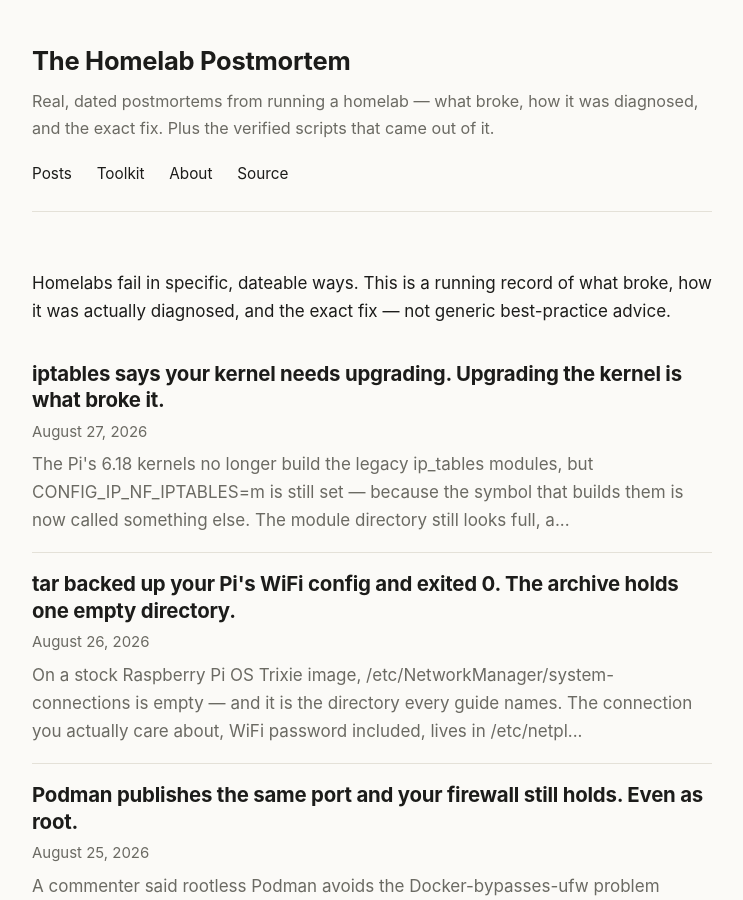
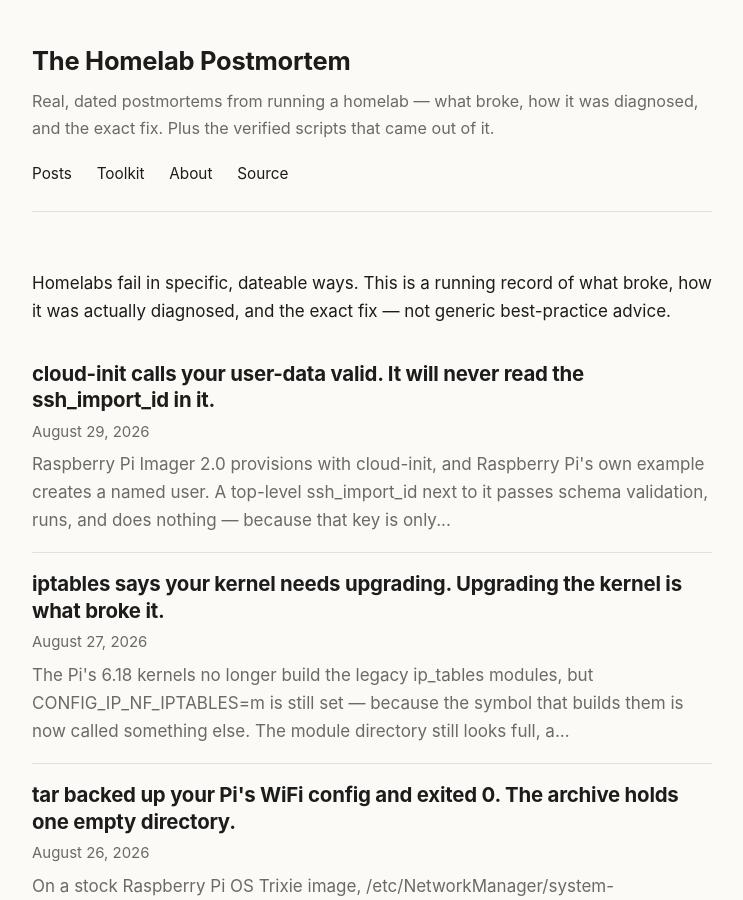
Before and after one commit to mitoyosh/homelab-postmortem, a Jekyll site: the page built from index.html, in a window 1280 px wide and 900 px high. Shown: the whole window, without its empty margins (268-1011 px from the left). Built offline with Jekyll 4.4.1, drawn with Linux system fonts in a browser that asks for light colours; some of the changed lines change nothing that is shown.

Commit message:
Post: cloud-init calls your user-data valid
A top-level ssh_import_id is read only inside if user_cfg["default"], and a
user created through users: is not default. Schema validates it, the nested
ssh_authorized_keys beside it works, and the import silently never happens.
Ships check-cloudinit-ssh-import.sh.

````diff
--- a/_posts/2026-08-26-wifi-config-not-in-system-connections.md
+++ b/_posts/2026-08-26-wifi-config-not-in-system-connections.md
@@ -168,6 +168,8 @@ A WiFi connection and an ethernet connection — the same two types the netplan-
 
 I am deliberately not going to tell you which tool put the `wlan0` profile into netplan, because I could not establish it and I would rather say so. `raspi-config` sets WiFi by shelling out to `nmcli` — there is not one reference to netplan in it — and `nmtui` is part of `network-manager` and goes through the same library. Both of those should therefore land in the keyfile directory, exactly as my test connections did. They did not, for this machine's WiFi profile.
 
+Provisioning on this image has more than one way to look configured and not be. cloud-init arrived with Imager 2.0, and [a top-level `ssh_import_id` in your user-data is silently never read](https://homelabpostmortem.com/2026/08/29/cloud-init-validates-the-key-it-never-reads/) for the kind of user Raspberry Pi's own example creates.
+
 Take that as the practical finding rather than a loose end: **a Pi that has been configured over time can have some of its network state in each store, and which is which is not something you can reason out from the tool you remember using.** You have to look. Backing up either directory alone silently captures part of the picture, and the part it misses is not predictable.
 
 Modifying an existing netplan-backed connection, on the other hand, edits the YAML in place rather than migrating it to a keyfile. Setting a static IP on the (unused, disconnected) `eth0` profile:
--- /dev/null
+++ b/_posts/2026-08-29-cloud-init-validates-the-key-it-never-reads.md
@@ -0,0 +1,156 @@
+---
+title: "cloud-init calls your user-data valid. It will never read the ssh_import_id in it."
+date: 2026-08-29
+excerpt: "Raspberry Pi Imager 2.0 provisions with cloud-init, and Raspberry Pi's own example creates a named user. A top-level ssh_import_id next to it passes schema validation, runs, and does nothing — because that key is only read for a user marked default, and an Imager-created user never is."
+devto_tags: raspberrypi, linux, devops, sysadmin
+---
+
+**TL;DR**: On Raspberry Pi OS with cloud-init, a top-level `ssh_import_id:` in your `user-data` is only ever read for a user marked `default`. Raspberry Pi's own documented example creates a named user, which is not default, so the key is silently skipped — logged at `debug`, never at warning. `cloud-init schema` validates the file as correct, the `ssh_authorized_keys` you put next to it works fine, and the imported keys never arrive. On a headless box the first symptom is that you cannot log in with the key you expected.
+
+## The symptom
+
+Raspberry Pi Imager 2.0 generates cloud-init configuration by default, and [Raspberry Pi's own announcement](https://www.raspberrypi.com/news/cloud-init-on-raspberry-pi-os/) shows this shape for creating your user:
+
+```yaml
+users:
+  - name: pi
+    groups: users,adm,dialout,audio,netdev,video,plugdev,cdrom,games,input,gpio,spi,i2c,render,sudo
+    shell: /bin/bash
+    lock_passwd: false
+    plain_text_passwd: mysecretpassword123
+    ssh_authorized_keys:
+      - ssh-ed25519 mykeystuff
+    sudo: ALL=(ALL) NOPASSWD:ALL
+```
+
+That page does not mention `ssh_import_id`, so if you want your keys pulled from GitHub rather than pasted in, you go to cloud-init's documentation and add it — at the top level, which is where the schema defines it:
+
+```yaml
+#cloud-config
+users:
+  - name: pi
+    groups: users,adm,sudo
+    shell: /bin/bash
+    ssh_authorized_keys:
+      - ssh-ed25519 AAAAC3NzaC1lZDI1NTE5AAAAIExampleKeyMaterialHere
+    sudo: ALL=(ALL) NOPASSWD:ALL
+ssh_import_id:
+  - gh:mitoyosh
+```
+
+Check it before you flash, because that is the responsible thing to do:
+
+```bash
+$ cloud-init schema --config-file user-data
+Valid schema user-data
+$ echo $?
+0
+```
+
+Boot the Pi. The static key in `ssh_authorized_keys` is in `~/.ssh/authorized_keys` exactly as promised. The keys from `gh:mitoyosh` are not, and never will be. Nothing raises an error to change that: the skip is a `LOG.debug` and a `continue`, with no exception and nothing recorded as a failure, so there is no reason for the run's status to be anything but `done` — which is what `cloud-init status` reports on this machine.
+
+## Why it's easy to misdiagnose
+
+Three separate things tell you the configuration is fine.
+
+**The schema says so.** This is not a typo being tolerated — the shipped schema explicitly defines `ssh_import_id` as a top-level key:
+
+```bash
+$ python3 -c "import json;d=json.load(open('/usr/lib/python3/dist-packages/cloudinit/config/schemas/schema-cloud-config-v1.json'));print(json.dumps(d['\$defs']['cc_ssh_import_id']))"
+{"type": "object", "properties": {"ssh_import_id": {"type": "array", "items": {"type": "string", "description": "The SSH public key to import."}}}}
+```
+
+So `cloud-init schema` is correct to pass it. The key is valid cloud-config. It is simply not read on this path.
+
+**The other key in the same block works.** `ssh_authorized_keys` is nested under the user, and nested keys are read. So you get a machine where one of the two SSH directives you wrote took effect. That is much more confusing than neither working, because it rules out the whole category of "my user-data wasn't applied."
+
+**Nothing is logged above debug level.** The module runs — it is not skipped — and then declines to do anything, quietly:
+
+```python
+for user, user_cfg in users.items():
+    import_ids = []
+    if user_cfg["default"]:
+        import_ids = util.get_cfg_option_list(cfg, "ssh_import_id", [])
+    else:
+        try:
+            import_ids = user_cfg["ssh_import_id"]
+        except Exception:
+            LOG.debug("User %s is not configured for ssh_import_id", user)
+            continue
+```
+
+`LOG.debug`, not `LOG.warning`. It does not appear in the default log level, and `cloud-init status` has no opinion about it.
+
+## What's really going on
+
+The top-level `ssh_import_id` is read inside exactly one branch: `if user_cfg["default"]`. Every other user falls to the `else`, which looks **only** at a key nested under that user.
+
+A user created through the `users:` list is not the default user. Reproducing that on the machine, with the shipped cloud-init and the config shape above:
+
+```bash
+$ python3 -c "import cloudinit; print(cloudinit.version.version_string())"
+25.2
+```
+
+```
+config placement   user   default   branch taken          import_ids
+top-level          pi     False     else (nested only)    None
+nested under user  pi     False     else (nested only)    ['gh:mitoyosh']
+```
+
+Same user, same `default=False`, same cloud-init. The only difference is where the key sits. In the top-level case the module reaches `LOG.debug(...)` and `continue`s, and there is no other user for the top-level value to apply to.
+
+Note the version: Raspberry Pi OS ships **25.2** here, from their own build (`25.2-1~bpo13+1+rpt20`), not the `25.1.4` that Debian Trixie carries. Check the box rather than the distro's package page — the behaviour above is what is actually installed.
+
+### It is known upstream, and the fix in flight is for a different case
+
+Two trackers are open and neither is fixed:
+
+- [`raspberrypi/trixie-feedback#98`](https://github.com/raspberrypi/trixie-feedback/issues/98) — opened 2026-08-13, no comments.
+- [`canonical/cloud-init#4306`](https://github.com/canonical/cloud-init/issues/4306) — open, labelled `bug`, eight comments, reported by a cloud-init contributor.
+
+There is an open PR, [#7050](https://github.com/canonical/cloud-init/pull/7050), and it is easy to assume it covers this. It does not. Its own commit message says what it changes:
+
+> Merge both sources for the default user. A top-level `ssh_import_id` keeps working on its own, and **non-default users are unchanged**.
+
+That fixes a nested `ssh_import_id` being dropped *for the default user*. The case above — a top-level key with a non-default user — is explicitly left as it is. So merging that PR will not fix a Raspberry Pi Imager setup.
+
+There is also [a Raspberry Pi forum thread](https://forums.raspberrypi.com/viewtopic.php?p=2385229) asking exactly this question. It has no replies.
+
+## The fix
+
+Nest it under the user, alongside `ssh_authorized_keys`:
+
+```yaml
+#cloud-config
+users:
+  - name: pi
+    groups: users,adm,sudo
+    shell: /bin/bash
+    sudo: ALL=(ALL) NOPASSWD:ALL
+    ssh_authorized_keys:
+      - ssh-ed25519 AAAAC3NzaC1lZDI1NTE5AAAAIExampleKeyMaterialHere
+    ssh_import_id:
+      - gh:mitoyosh
+```
+
+Both keys are then in the branch that gets read, and both apply.
+
+Two things worth knowing before you rely on it. `ssh-import-id` must be installed or the module warns and stops — that one *is* at warning level, so it will show up. And the import needs working networking and reachable GitHub/Launchpad at first boot; if the machine comes up on WiFi that takes a moment, the keys can be a boot behind.
+
+Verify on the machine rather than by asking cloud-init how the run went. The skip records no error, so a successful-looking status is exactly what you would expect in both cases — it is not evidence either way:
+
+```bash
+wc -l ~/.ssh/authorized_keys
+grep -c 'ssh_import_id' /var/log/cloud-init.log
+```
+
+If the first number only accounts for the keys you pasted literally, the import did not happen — regardless of what anything else reported.
+
+## The generalisable habit
+
+Schema validation answers "is this a well-formed document?" It cannot answer "will anything read this?", and the two feel like the same question when the validator is shipped by the same project as the code. Here they diverge completely: the key is in the schema, the schema is right, and the code that consumes it has a condition the schema knows nothing about.
+
+So the habit is narrow: **a validator passing tells you the file parsed, not that the field is live on your path.** When a config option quietly does nothing, do not re-read the file looking for a typo — go find the code that consumes the key and check what it requires. Here it was one `if`.
+
+The wider one is about partial success. One SSH directive worked and one did not, and that is the shape that costs the most time, because working evidence is louder than absent evidence. You look at `authorized_keys`, see a key, and conclude the mechanism works — when what you have confirmed is that a *different* mechanism works. The same trap as [a WiFi profile that exists with the right SSID and no credentials](https://homelabpostmortem.com/2026/08/19/nmcli-abbreviation-ambiguity-trixie/): the thing you can see being right is not evidence about the thing you cannot.
--- a/toolkit/index.md
+++ b/toolkit/index.md
@@ -39,6 +39,10 @@ destructive, dry-run modes where it matters.
   NetworkManager 1.52 made ambiguous, and WiFi profiles left with no key
   management that look configured and can never associate. From
   [A new NetworkManager property broke a decade of scripts]({{ '/2026/08/19/nmcli-abbreviation-ambiguity-trixie/' | relative_url }}).
+- **`check-cloudinit-ssh-import.sh`** — catches a cloud-init `ssh_import_id`
+  that will never be read, before you flash the card and find out the
+  headless way. From
+  [cloud-init calls your user-data valid]({{ '/2026/08/29/cloud-init-validates-the-key-it-never-reads/' | relative_url }}).
 - **`check-iptables-backend.sh`** — tells you whether legacy iptables can
   work on this kernel at all, before you install something that assumes it.
   From
````
Also changed, not shown: assets/covers/2026-08-29-cloud-init-validates-the-key-it-never-reads.png (added).
